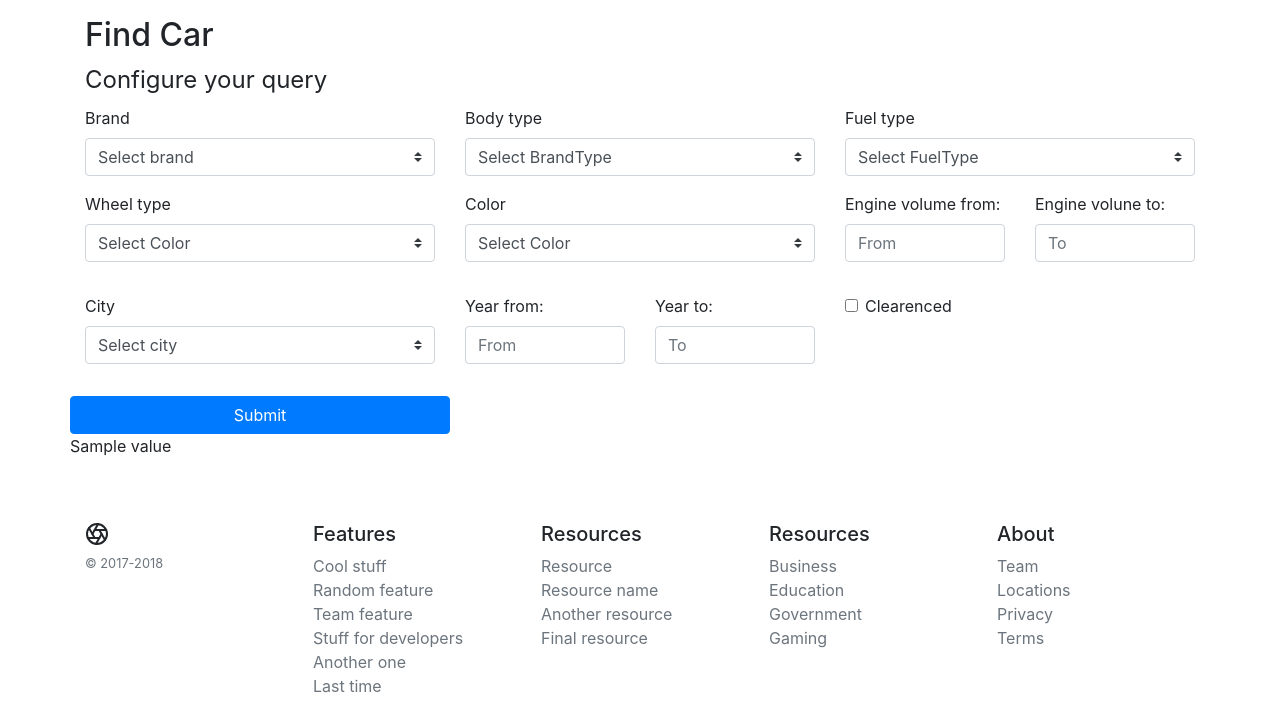
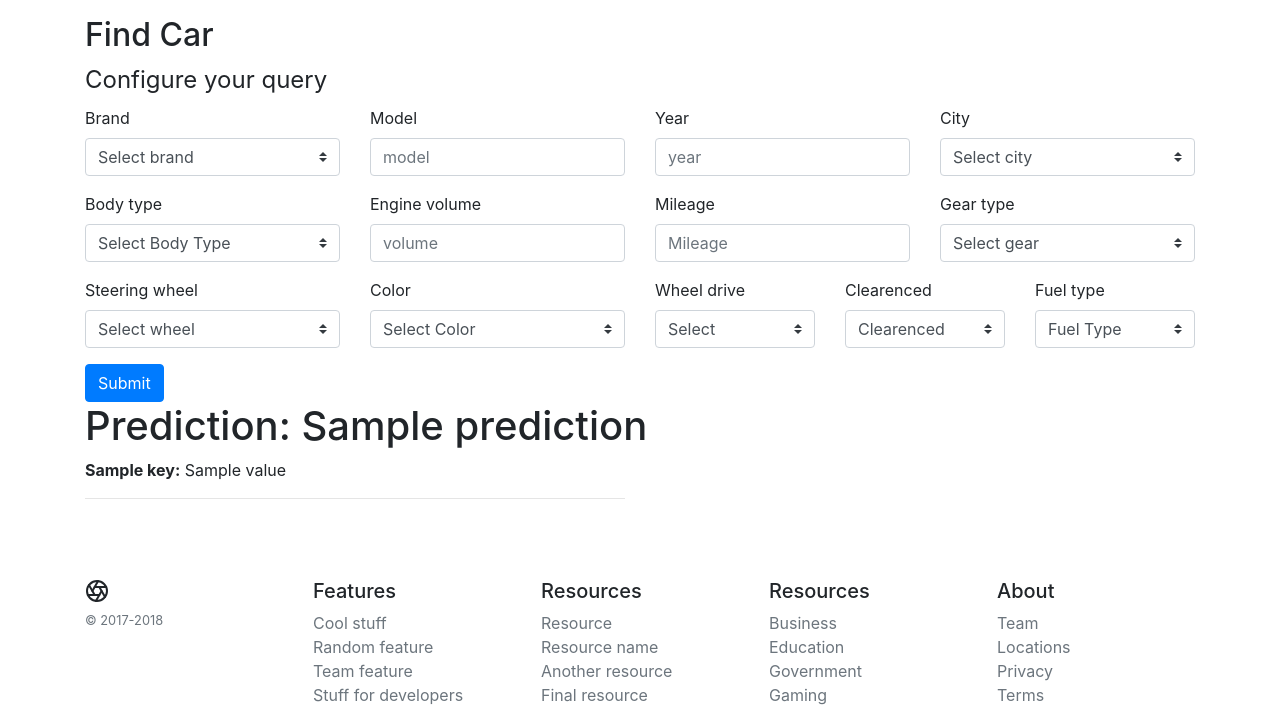
Before and after one commit to birzhans/cars, a Django app: template car/templates/car/predict_car.html in a window 1280 px wide. Shown: the part 56-766 px from the top of the page. Run offline with Django 3.2, Linux system fonts and the light colour scheme; tables that the repository leaves empty hold one stand-in row (values such as "Sample post"); the template is opened without the code that fills it: values that come from a table or form of the project are taken from there, most other values are stand-ins (such as "Sample title", 1, 10 or a date in 2020); parts of the project's set-up code (start-up, migrations or seed data) failed here and were passed over; some libraries are stand-ins or nearby versions.

Commit message:
edit prediction template

```diff
--- a/car/templates/car/predict_car.html
+++ b/car/templates/car/predict_car.html
@@ -12,7 +12,7 @@
 		<legend>Configure your query</legend>
 		<div class="row">
 			<!-- Brand -->
-			<div class="col-md-4 mb-3">
+			<div class="col-md-3 mb-3">
 				<label for="disabledSelect" class="form-label">Brand</label>
 				<select id="disabledSelect" class="custom-select d-block w-100" name="brand">
 					<option value="" disabled selected>Select brand</option>
@@ -22,11 +22,34 @@
 				</select>
 			</div>
 
+			<!-- Model -->
+			<div class="col-md-3 mb-3">
+				<label for="lastName">Model</label>
+				<input type="text" class="form-control" id="lastName" placeholder="model" name="model" value="">
+			</div>
+
+			<!-- Year -->
+			<div class="col-md-3 mb-3">
+				<label for="lastName">Year</label>
+				<input type="text" class="form-control" id="lastName" placeholder="year" name="year" value="">
+			</div>
+
+			<!-- City -->
+			<div class="col-md-3 mb-3">
+				<label for="disabledSelect" class="form-label">City</label>
+				<select id="disabledSelect" class="custom-select d-block w-100" name="city">
+					<option value="" disabled selected>Select city</option>
+					{% for city in cities %}
+					<option>{{ city }}</option>
+					{% endfor %}
+				</select>
+			</div>
+
 			<!-- body_type -->
-			<div class="col-md-4 mb-3">
+			<div class="col-md-3 mb-3">
 				<label for="state">Body type</label>
 				<select class="custom-select d-block w-100" id="state" name="body_type">
-					<option value="">Select BrandType</option>
+					<option value="">Select Body Type</option>
 					{% for body_type in body_types %}
 					<option>{{ body_type }}</option>
 					{% endfor %}
@@ -36,38 +59,42 @@
 				</div>
 			</div>
 
-			<!-- fuel_type -->
-			<div class="col-md-4 mb-3">
-				<label for="state">Fuel type</label>
-				<select class="custom-select d-block w-100" id="state" name="fuel_type">
-					<option value="">Select FuelType</option>
-					{% for fuel_type in fuel_types %}
-					<option>{{ fuel_type }}</option>
+			<!-- engine_volume -->
+			<div class="col-md-3 mb-3">
+				<label for="lastName">Engine volume</label>
+				<input type="text" class="form-control" id="lastName" placeholder="volume" name="engine" value="">
+			</div>
+
+			<!-- mileage -->
+			<div class="col-md-3 mb-3">
+				<label for="lastName">Mileage</label>
+				<input type="text" class="form-control" id="lastName" placeholder="Mileage" name="mileage" value="">
+			</div>
+
+			<!-- gear_type -->
+			<div class="col-md-3 mb-3">
+				<label for="lastName">Gear type</label>
+				<select class="custom-select d-block w-100" id="state" name="gear_type">
+					<option value="">Select gear</option>
+					{% for color in gear_types %}
+					<option>{{ color }}</option>
 					{% endfor %}
 				</select>
-				<div class="invalid-feedback">
-					Please provide a valid state.
-				</div>
 			</div>
 
-
-			<!--  wheel_type -->
-			<div class="col-md-4 mb-3">
-				<label for="state">Wheel type</label>
-				<select class="custom-select d-block w-100" id="state" name="wheel_type">
-					<option value="">Select Color</option>
-					{% for wheel_drive in wheel_drives %}
-					<option>{{ wheel_drive }}</option>
+			<!-- wheel -->
+			<div class="col-md-3 mb-3">
+				<label for="lastName">Steering wheel</label>
+				<select class="custom-select d-block w-100" id="state" name="steering_wheel">
+					<option value="">Select wheel</option>
+					{% for color in steering_wheels %}
+					<option>{{ color }}</option>
 					{% endfor %}
 				</select>
-				<div class="invalid-feedback">
-					Please provide a valid state.
-				</div>
 			</div>
 
-
 			<!--  color -->
-			<div class="col-md-4 mb-3">
+			<div class="col-md-3 mb-3">
 				<label for="state">Color</label>
 				<select class="custom-select d-block w-100" id="state" name="color">
 					<option value="">Select Color</option>
@@ -80,71 +107,60 @@
 				</div>
 			</div>
 
-			<!-- engine_volume -->
-			<div class="col-md-4 mb-3">
-				<div class="row">
-					<div class="col-md-6 mb-3">
-						<label for="firstName">Engine volume from:</label>
-						<input type="text" class="form-control" id="firstName" placeholder="From" name="engineFrom"
-							value="">
-					</div>
-					<div class="col-md-6 mb-3">
-						<label for="lastName">Engine volune to:</label>
-						<input type="text" class="form-control" id="lastName" placeholder="To" name="engineTo" value="">
-					</div>
-				</div>
-			</div>
-
-			<!-- City -->
-			<div class="col-md-4 mb-3">
-				<label for="disabledSelect" class="form-label">City</label>
-				<select id="disabledSelect" class="custom-select d-block w-100" name="city">
-					<option value="" disabled selected>Select city</option>
-					{% for city in cities %}
-					<option>{{ city }}</option>
+			<!--  wheel_drive -->
+			<div class="col-md-2 mb-3">
+				<label for="state">Wheel drive</label>
+				<select class="custom-select d-block w-100" id="state" name="wheel_type">
+					<option value="">Select</option>
+					{% for wheel_drive in wheel_drives %}
+					<option>{{ wheel_drive }}</option>
 					{% endfor %}
 				</select>
-			</div>
-
-
-			<!-- Year -->
-			<div class="col-md-4 mb-3">
-				<div class="row">
-					<div class="col-md-6 mb-3">
-						<label for="firstName">Year from:</label>
-						<input type="text" class="form-control" id="firstName" placeholder="From" name="yearFrom"
-							value="">
-					</div>
-					<div class="col-md-6 mb-3">
-						<label for="lastName">Year to:</label>
-						<input type="text" class="form-control" id="lastName" placeholder="To" name="yearTo" value="">
-					</div>
+				<div class="invalid-feedback">
+					Please provide a valid state.
 				</div>
 			</div>
 
 			<!-- Clearenced -->
-			<div class="col-md-4 mb-3">
-				<div class="form-check">
-					<input class="form-check-input" type="checkbox" id="disabledFieldsetCheck" name="clearenced">
-					<label class="form-check-label" for="disabledFieldsetCheck">
-						Clearenced
-					</label>
-				</div>
-
-
+			<div class="col-md-2 mb-3">
+				<label for="disabledSelect" class="form-label">Clearenced</label>
+				<select id="disabledSelect" class="custom-select d-block w-100" name="clear">
+					<option value="" disabled selected>Clearenced</option>
+					<option>Да</option>
+					<option>Нет</option>
+				</select>
 			</div>
 
-			<button type="submit" class="col-md-4 btn btn-primary">Submit</button>
-
+			<!-- fuel_type -->
+			<div class="col-md-2 mb-3">
+				<label for="state">Fuel type</label>
+				<select class="custom-select d-block w-100" id="state" name="fuel_type">
+					<option value="">Fuel Type</option>
+					{% for fuel_type in fuel_types %}
+					<option>{{ fuel_type }}</option>
+					{% endfor %}
+				</select>
+				<div class="invalid-feedback">
+					Please provide a valid state.
+				</div>
+			</div>
 		</div>
+		<button type="submit" class="btn btn-primary">Submit</button>
 	</fieldset>
 
 </form>
 
+<h1>Prediction: {{ prediction }}</h1>
 
-<div class="row">
-	{% for key, value in params.items %}
-	<p>{{ value }}</p><br>
-	{% endfor %}
-</div>
+<table class="table">
+
+	<div class="row">
+		{% for key, value in params.items %}
+		<div class="col-6">
+			<b>{{ key }}:</b> {{ value }}
+			<hr>
+		</div>
+		{% endfor %}
+	</div>
+</table>
 {% endblock %}
```
